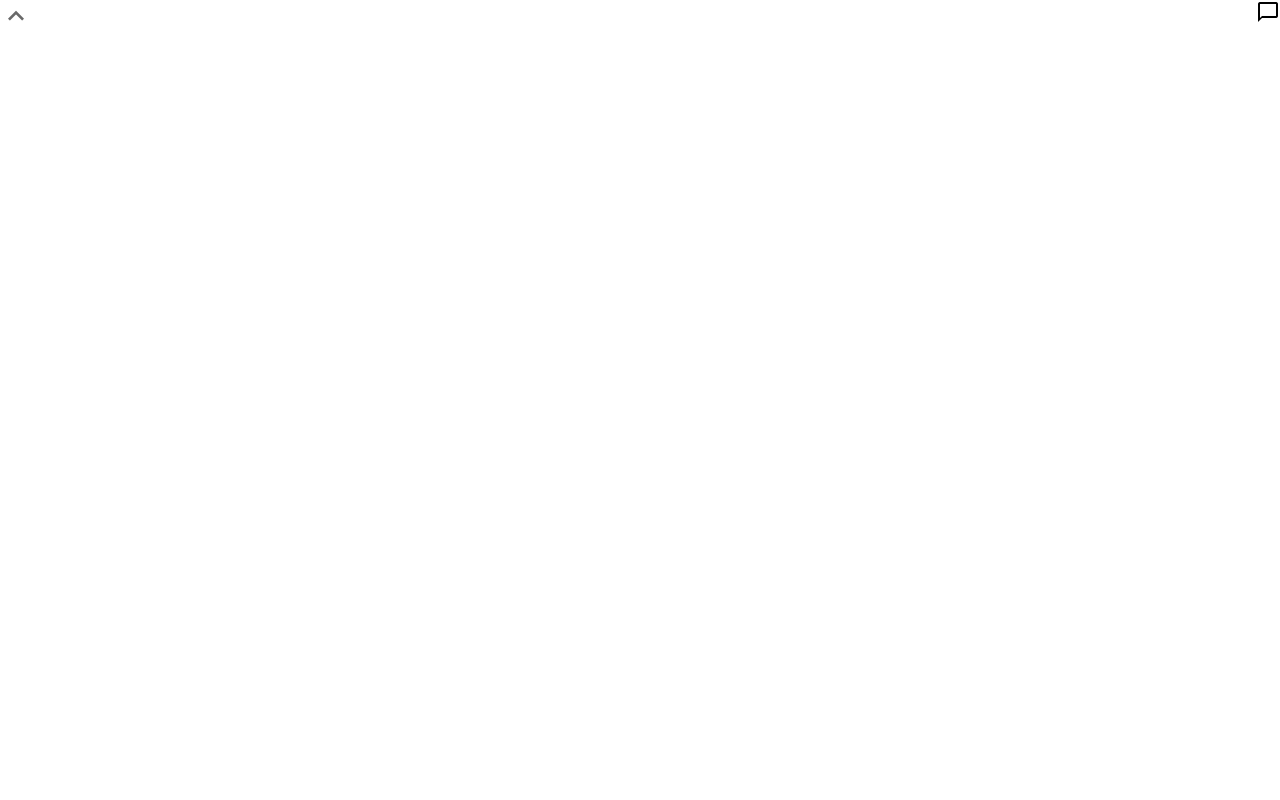
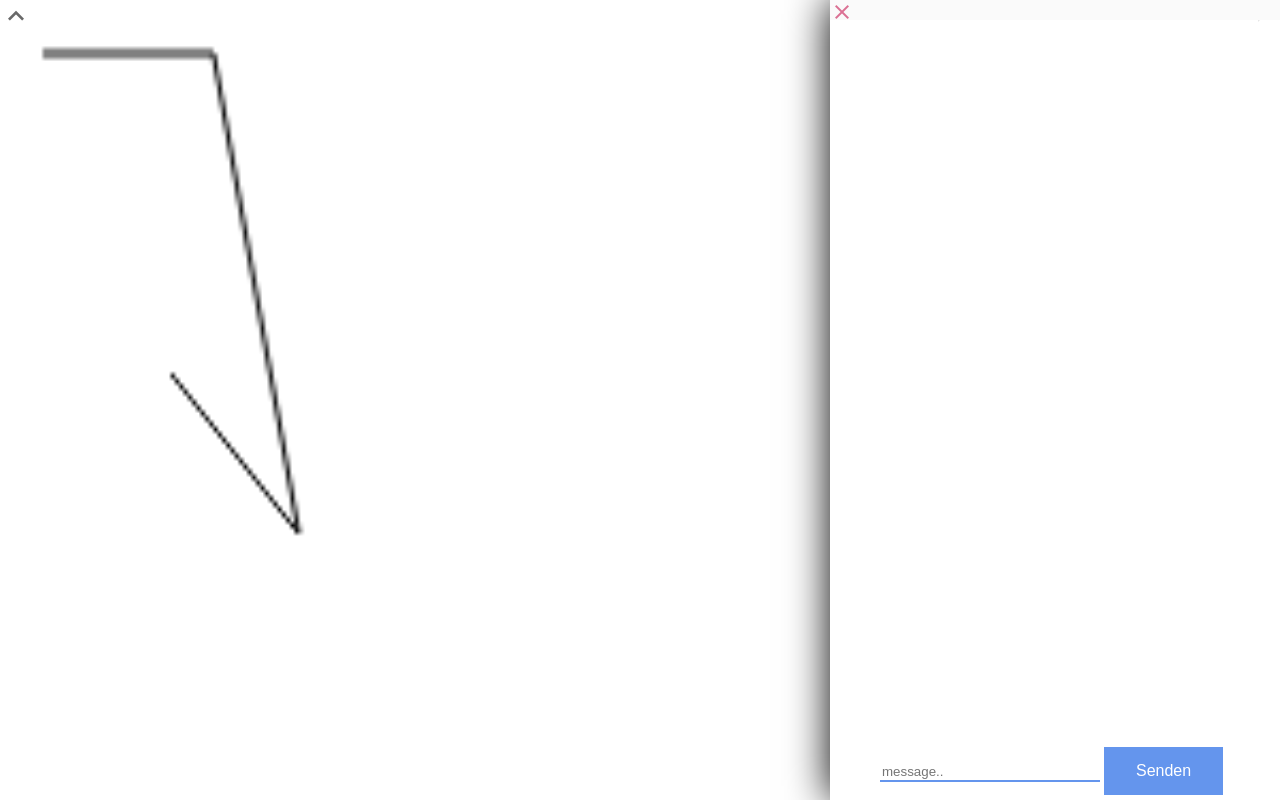
Before and after one commit to Nichtgian/picasso, a website: page public/index.html in a window 1280 px wide. Drawn offline with nearby package versions, Linux system fonts and the light colour scheme; no server answers.

Commit message:
imprufin

```diff
--- a/index.js
+++ b/index.js
@@ -1,3 +1,5 @@
+/*
+
 var app = require('express')();
 var http = require('http').Server(app);
 var io = require('socket.io')(http);
@@ -34,7 +36,7 @@
 http.listen('3000', function() {
     console.log('listening on 3000');
 });
-
+*/
 /*
 var express = require('express');
 var app = express();
--- /dev/null
+++ b/public/class/line.js
@@ -0,0 +1,38 @@
+class Line {
+    constructor() {
+        this.points = [
+            {x: 10, y: 10},
+            {x: 50, y: 10},
+            {x: 70, y: 100},
+            {x: 40, y: 70}
+        ];
+        this.x = 10;
+        this.y = 10;
+    }
+
+    addPoint(x, y) {
+        this.points.push({x: x, y: y});
+        if (x < this.x) {
+            this.x = x;
+        }
+        if (y < this.y) {
+            this.y = y;
+        }
+    }
+
+    draw() {
+        ctx.beginPath();
+        ctx.moveTo(0, 0);
+        for (let i = 0; i < this.points.length; i++) {
+            let x =  this.points[i].x;
+            let y =  this.points[i].y;
+            if (i == 0) {
+                ctx.moveTo(x, y);
+            }
+            else {
+                ctx.lineTo(x, y);
+            }
+        }
+        ctx.stroke();
+    }
+}
--- a/public/index.html
+++ b/public/index.html
@@ -3,8 +3,7 @@
 <head>
     <meta charset="UTF-8">
     <title>Picasso</title>
-    <link rel="stylesheet" href="/style.css">
-
+    <link rel="stylesheet" href="style.css">
     <link rel="stylesheet" href="https://fonts.googleapis.com/icon?family=Material+Icons">
     <link rel="shortcut icon" type="image/x-icon" href="http://www.celesteprize.com/_files/opere/2014_68287_266667.jpg">
 
@@ -12,7 +11,7 @@
 <body>
     <script src="/socket.io/socket.io.js"></script>
     <script>
-        var socket = io();
+     //   var socket = io();
     </script>
     <canvas id="art">Browser doesn't support Canvas!</canvas>
     <nav id="nav">
@@ -38,6 +37,7 @@
             </div>
         </footer>
     </main>
-    <script src="/script.js"></script>
+    <script src="class/line.js"></script>
+    <script src="script.js"></script>
   </body>
 </html>
--- a/public/script.js
+++ b/public/script.js
@@ -1,6 +1,11 @@
 let canvas = document.getElementById("art");
 let ctx = canvas.getContext("2d");
-let press = false;
+
+let one = new Line();
+one.draw();
+
+
+/*let press = false;
 let lastx, lasty;
 
 window.addEventListener("resize", canvasSize, false);
@@ -105,3 +110,4 @@
     document.getElementById("main").style.display = "none";
     document.getElementById("chat").style.display = "block";
 }
+*/
```
Also changed, not shown: README.md.
